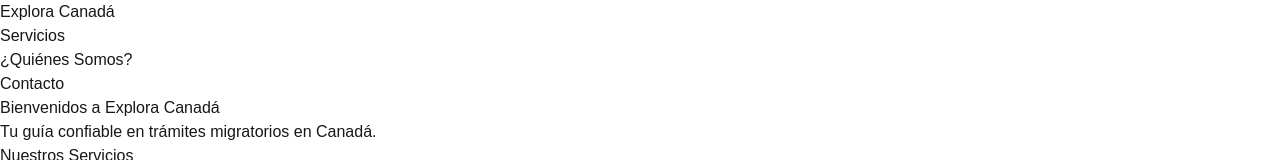
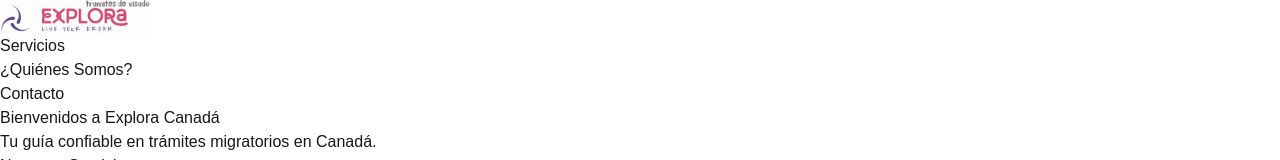
Before and after one commit to nrubio6131/pruebaexplora, a Next.js app: page / in a window 1280 px wide. Shown: the top 160 px of the page. Built offline with nearby package versions, Linux system fonts and the light colour scheme.

Commit message:
añadir imagnes y multimedia

```diff
--- a/next.config.ts
+++ b/next.config.ts
@@ -1,7 +1,7 @@
 /** @type {import('next').NextConfig} */
 const nextConfig = {
   // basePath: "/pruebaexplora",
-  output: "export",  // <=== enables static exports
+  // output: "export",  // <=== enables static exports
   reactStrictMode: true,
 };
 
--- a/src/app/page.tsx
+++ b/src/app/page.tsx
@@ -1,4 +1,19 @@
+import { StaticImport } from 'next/dist/shared/lib/get-img-props';
 import Footer from '../components/footer';
+import Image from 'next/image'; // Importa el componente Image de Next.js
+const renderLogo = (src: string | StaticImport) => {
+  return (
+    <div className="flex justify-center items-center">
+      <Image
+        src={src}
+        alt="Logo"
+        width={150}
+        height={40}
+        className="object-contain"
+      />
+    </div>
+  );
+};
 
 export default function Home() {
   return (
@@ -6,7 +21,9 @@ export default function Home() {
       {/* Header */}
       <header className="fixed w-full bg-white/90 backdrop-blur-md shadow-sm z-50">
         <div className="container mx-auto px-4 py-4 flex justify-between items-center">
-          <h1 className="text-2xl font-bold text-[#1A535C]">Explora Canadá</h1>
+              {renderLogo('/images/EXPLORALOGO.JPG')} {/* Asegúrate de que la imagen esté en la carpeta public/images/ */}
+
+          {/* <h1 className="text-2xl font-bold text-[#1A535C]">Explora Canadá</h1> */}
           <nav>
             <ul className="flex space-x-6">
               <li><a href="#servicios" className="text-[#2D2D2D] hover:text-[#4ECDC4] transition-colors">Servicios</a></li>
```
Also changed, not shown: public/images/EXPLORALOGO.JPG (added).
